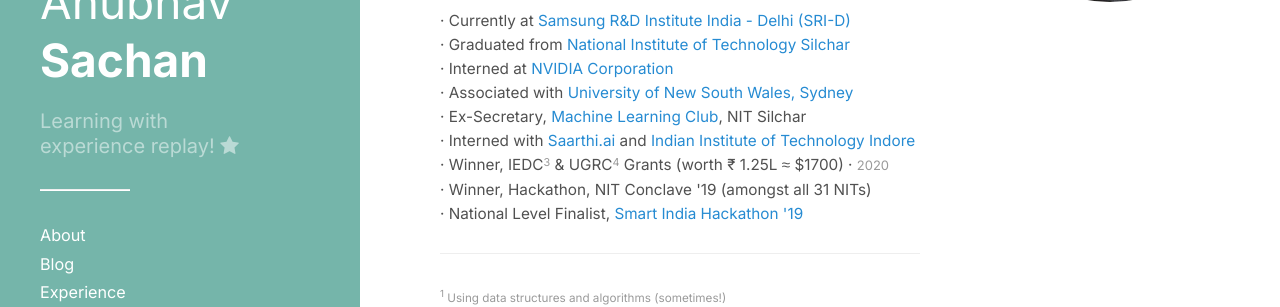
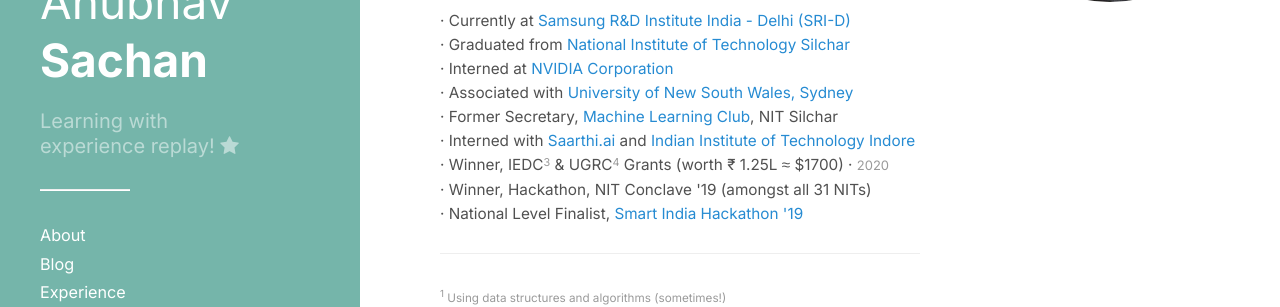
Before and after one commit to anubhav4sachan/anubhav4sachan.github.io, a Jekyll site: the page built from index.html, in a window 1280 px wide. Shown: the part 438-745 px from the top of the page. Built offline with Jekyll 4.4.1, drawn with Linux system fonts in a browser that asks for light colours; some web fonts are replaced.

Commit message:
former secy, ml club

```diff
--- a/index.html
+++ b/index.html
@@ -28,7 +28,7 @@ title: Home
     <p style="margin: 5px 0 5px 0; font-size: 85%;">&middot; Graduated from <a href = "https://nits.ac.in/" target="_blank">National Institute of Technology Silchar</a></p>
     <p style="margin: 5px 0 5px 0; font-size: 85%;">&middot; Interned at <a href = "https://www.nvidia.com/en-in/" target="_blank">NVIDIA Corporation</a>
     <p style="margin: 5px 0 5px 0; font-size: 85%;">&middot; Associated with <a href = "https://www.unsw.edu.au/" target="_blank">University of New South Wales, Sydney</a></p>
-    <p style="margin: 5px 0 5px 0; font-size: 85%;">&middot; Ex-Secretary, <!-- Change ex to former after 1 year --><a href = "https://www.linkedin.com/company/machine-learning-club-nits/" target="_blank">Machine Learning Club</a>, NIT Silchar</p>
+    <p style="margin: 5px 0 5px 0; font-size: 85%;">&middot; Former Secretary, <!-- Change ex to former after 1 year -> task done --><a href = "https://www.linkedin.com/company/machine-learning-club-nits/" target="_blank">Machine Learning Club</a>, NIT Silchar</p>
 <!--     <p style="margin: 5px 0 5px 0; font-size: 90%;">&middot; Board Member, <a href = "https://www.linkedin.com/company/obiettivo/" target="_blank">Obiettivo, Photography Club</a>, NIT Silchar</p>
  -->    <p style="margin: 5px 0 5px 0; font-size: 85%;">&middot; Interned with <a href="https://saarthi.ai" target="_blank">Saarthi.ai</a> and <a href="http://www.iiti.ac.in/people/~kvivek/" target="_blank">Indian Institute of Technology Indore</a></p>
     <p style="margin: 5px 0 5px 0; font-size: 85%;">&middot; Winner, IEDC<span class="post-date-about"><sup>3</sup></span> &amp; UGRC<span class="post-date-about"><sup>4</sup></span> Grants (worth &#x20B9; 1.25L &asymp; &#36;1700) &middot; <span class="post-date-about">2020</span></p>
```
